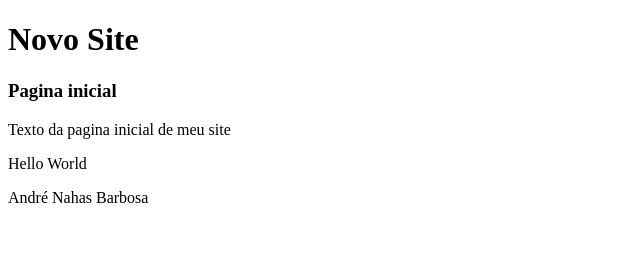
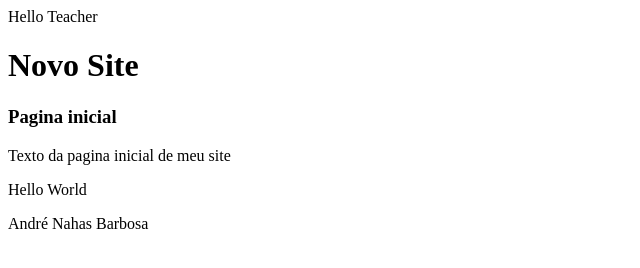
Before and after one commit to andynahas/atividadeBranch, a plain HTML site: page index.html in a window 1280 px wide. Shown: the whole page, without its empty margins (0-640 px from the left). Drawn offline with Linux system fonts and the light colour scheme.

Commit message:
quinto commit

```diff
--- a/index.html
+++ b/index.html
@@ -4,6 +4,8 @@
 	<title>Doc</title>
 </head>
 <body>
+	<header>Hello Teacher</header>
+
 	<h1>Novo Site</h1>
 
 	<h3>Pagina inicial</h3>
```
